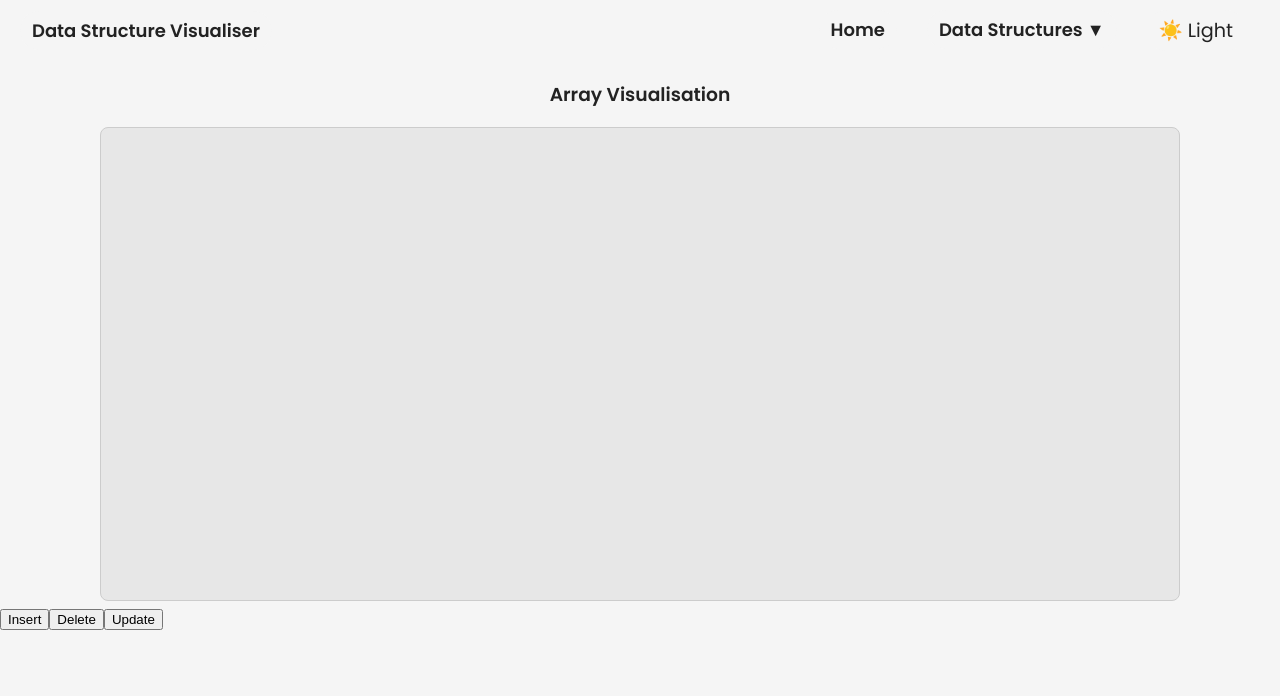
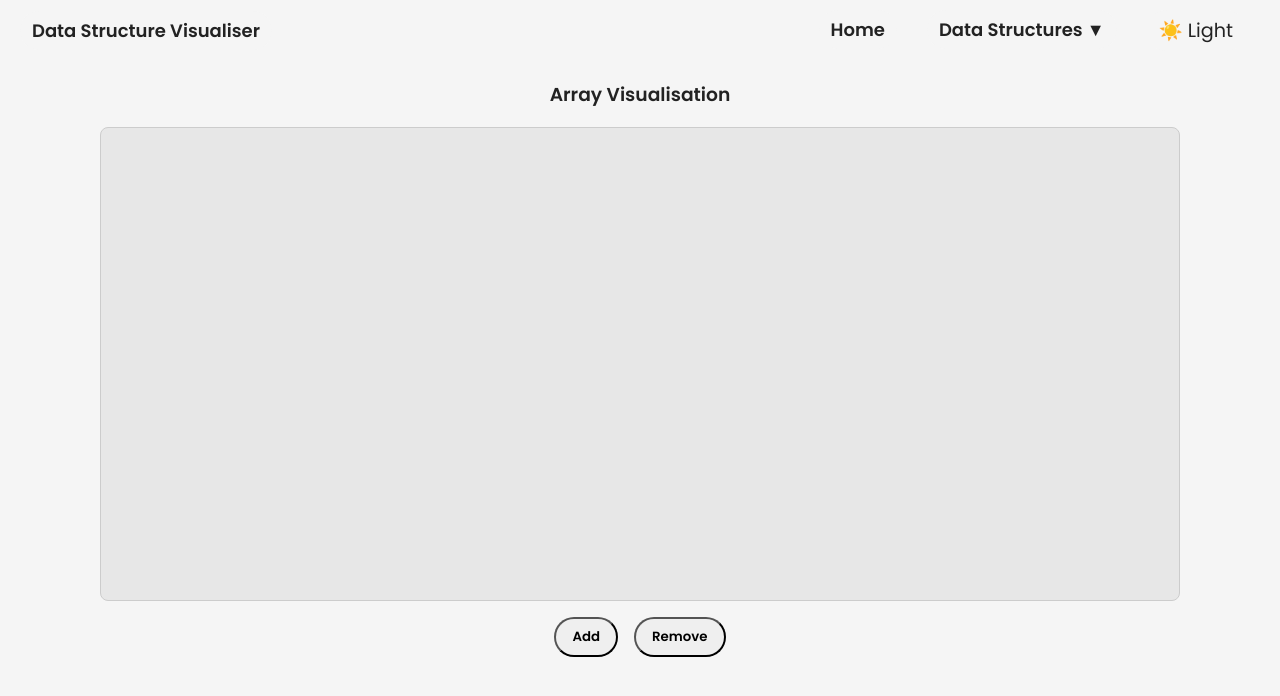
Before and after one commit to Simon-CA-1/DataStructureVisualiser, a React (Vite) app: page /Array in a window 1280 px wide. Shown: the top 696 px of the page. Built offline with nearby package versions, Linux system fonts and the light colour scheme.

Commit message:
Add dynamic function buttons for each data structure type in Visualiser component and improve button styling

```diff
--- a/src/Visualiser.css
+++ b/src/Visualiser.css
@@ -35,3 +35,37 @@ body.dark .visualisation-area {
   margin-bottom: 5px;
   background-color: rgb(231, 231, 231);
 }
+.function-buttons {
+  display: flex;
+  justify-content: center;
+  align-items: center;
+  margin-top: 16px;
+}
+.function-buttons button {
+  margin: 0 8px;
+  padding: 8px 16px;
+  border-radius: 50px;
+  font-family: 'Poppins', 'Segoe UI', 'Roboto', 'Helvetica Neue', Arial, sans-serif;
+  font-weight: bold;
+  transition: background-color 0.3s, color 0.3s, transform 0.2s;
+}
+
+.function-buttons button:hover {
+  background-color: #007bff;
+  color: #fff;
+  cursor: pointer;
+  transform: scale(1.1);
+}
+
+body.dark .function-buttons button:hover {
+  background-color: #007bff;
+  color: #fff;
+  cursor: pointer;
+  transform: scale(1.1);
+}
+
+body.dark .function-buttons button {
+  background-color: #444;
+  color: #fff;
+  border: 1px solid white;
+}
--- a/src/Visualiser.jsx
+++ b/src/Visualiser.jsx
@@ -4,10 +4,10 @@ import NotFound from "./NotFound.jsx";
 import Navbar from "./navbar.jsx";
 import "./Visualiser.css";
 const validTypes = ["Array", "Stack", "Queue", "Tree", "Graph", "Linked-List"];
-
+const functions=[["Add","Remove"],["Push","Pop","Peek"],["Enqueue","Dequeue","Peek"],["Insert","Delete","Find"],["AddEdge","RemoveEdge","FindPath"],["InsertFirst","InsertLast","DeleteFirst","DeleteLast"]]
 function Visualiser() {
   const { id } = useParams();
-
+  const index=validTypes.indexOf(id);
   if (!validTypes.includes(id))
   {
     return <NotFound />;
@@ -22,11 +22,11 @@ function Visualiser() {
       </div>
       <div className="visualisation-area">
       </div>
-      <div >
-          <button>Insert</button>
-          <button>Delete</button>
-          <button>Update</button>
-        </div>
+      <div className="function-buttons">
+          {functions[index].map((func, i) => (
+            <button key={i}>{func}</button>
+          ))}
+      </div>
       </>
     );
   }
```
